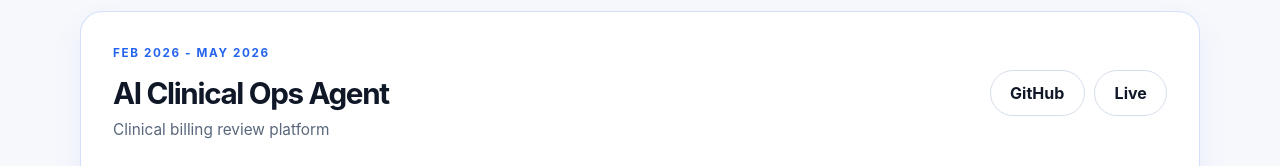
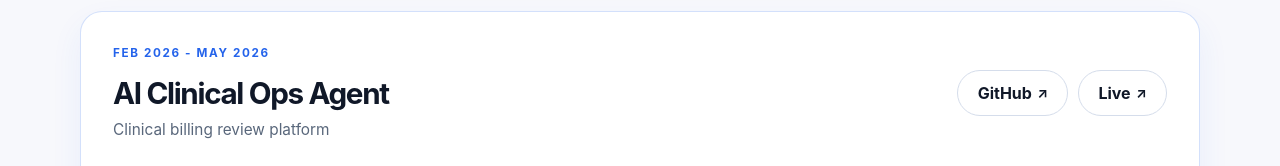
Before and after one commit to jumbomuffin101/Portfolio, a React (Create React App) app: page / in a window 1280 px wide. Shown: the part 2532-2698 px from the top of the page. Built offline with nearby package versions, Linux system fonts and the light colour scheme.

Commit message:
UI rework

```diff
--- a/src/App.css
+++ b/src/App.css
@@ -102,7 +102,19 @@
 }
 
 .section {
+  position: relative;
   padding: clamp(4.5rem, 8vw, 6.5rem) 0 0;
+}
+
+.section + .section::before {
+  position: absolute;
+  top: clamp(2.15rem, 4vw, 3rem);
+  left: 50%;
+  width: min(1120px, calc(100% - 48px));
+  height: 1px;
+  background: linear-gradient(90deg, transparent, var(--border), transparent);
+  content: "";
+  transform: translateX(-50%);
 }
 
 .section-heading {
@@ -227,29 +239,66 @@ p {
   padding: 0.7rem 1.2rem;
   text-decoration: none;
   cursor: pointer;
-  transition: border-color var(--transition), background var(--transition), transform var(--transition);
+  transition:
+    border-color var(--transition),
+    background var(--transition),
+    box-shadow var(--transition),
+    color var(--transition),
+    transform var(--transition);
 }
 
 .button:hover,
 .button:focus-visible {
   outline: none;
-  transform: translateY(-1px);
+  transform: translateY(-2px);
 }
 
 .button-primary {
-  background: var(--accent);
+  background: var(--accent-gradient);
   color: #ffffff;
+  box-shadow: 0 9px 20px rgba(36, 99, 235, 0.16);
 }
 
 .button-primary:hover,
 .button-primary:focus-visible {
-  background: var(--accent-strong);
+  background: var(--accent-gradient-hover);
+  box-shadow: 0 14px 25px rgba(36, 99, 235, 0.24);
 }
 
 .button-secondary {
   border-color: var(--border-strong);
   background: var(--card-bg);
   color: var(--text);
+}
+
+.button-secondary:hover,
+.button-secondary:focus-visible {
+  border-color: var(--accent-border);
+  background: var(--accent-faint);
+  box-shadow: var(--shadow-soft);
+  color: var(--accent);
+}
+
+.button-success,
+.button-success:hover,
+.button-success:focus-visible {
+  border-color: rgba(8, 145, 178, 0.25);
+  background: linear-gradient(120deg, #16866f, var(--accent-cyan));
+  box-shadow: 0 12px 24px rgba(8, 145, 178, 0.18);
+  color: #ffffff;
+}
+
+.project-actions a.button::after {
+  display: inline-block;
+  margin-left: 0.34rem;
+  content: "\2197";
+  font-size: 0.86rem;
+  transition: transform var(--transition);
+}
+
+.project-actions a.button:hover::after,
+.project-actions a.button:focus-visible::after {
+  transform: translate(2px, -2px);
 }
 
 .portrait-panel {
@@ -259,6 +308,7 @@ p {
   box-shadow: var(--shadow);
   overflow: hidden;
   padding: 0.7rem;
+  transition: border-color var(--transition), box-shadow var(--transition), transform var(--transition);
 }
 
 .profile-photo {
@@ -294,6 +344,7 @@ p {
   gap: clamp(1.6rem, 4vw, 3.25rem);
   padding: clamp(1.8rem, 4vw, 2.6rem) 0;
   border-bottom: 1px solid var(--border);
+  transition: border-color var(--transition), background var(--transition);
 }
 
 .experience-meta p {
@@ -340,6 +391,7 @@ p {
   font-size: 0.8rem;
   font-weight: 550;
   padding: 0.32rem 0.68rem;
+  transition: border-color var(--transition), background var(--transition), color var(--transition);
 }
 
 .tag-accent {
@@ -368,6 +420,8 @@ p {
   border-radius: var(--radius-large);
   background: var(--card-bg);
   padding: clamp(1.35rem, 3.5vw, 2rem);
+  box-shadow: 0 2px 8px rgba(21, 38, 70, 0.02);
+  transition: border-color var(--transition), box-shadow var(--transition), transform var(--transition);
 }
 
 .project-featured {
@@ -479,6 +533,7 @@ p {
   border-radius: var(--radius-large);
   background: var(--card-bg);
   padding: clamp(1.35rem, 3vw, 2rem);
+  transition: border-color var(--transition), box-shadow var(--transition);
 }
 
 .education-card {
@@ -555,6 +610,8 @@ p {
   border-radius: var(--radius-large);
   background: var(--card-bg);
   padding: clamp(1.3rem, 4vw, 2.25rem);
+  box-shadow: 0 2px 8px rgba(21, 38, 70, 0.02);
+  transition: border-color var(--transition), box-shadow var(--transition);
 }
 
 .contact-panel p {
@@ -575,6 +632,37 @@ p {
   font-size: 0.88rem;
   padding: 1.6rem 0 2.25rem;
   text-align: center;
+}
+
+@media (hover: hover) {
+  .portrait-panel:hover {
+    border-color: var(--accent-border);
+    box-shadow: var(--shadow-hover);
+    transform: translateY(-2px);
+  }
+
+  .experience-item:hover {
+    border-bottom-color: var(--accent-border);
+    background: linear-gradient(90deg, transparent, var(--accent-faint), transparent);
+  }
+
+  .tag:hover {
+    border-color: var(--accent-border);
+    background: var(--accent-faint);
+    color: var(--accent);
+  }
+
+  .project-case:hover {
+    border-color: var(--accent-border);
+    box-shadow: var(--shadow-hover);
+    transform: translateY(-3px);
+  }
+
+  .credential-card:hover,
+  .contact-panel:hover {
+    border-color: var(--accent-border);
+    box-shadow: var(--shadow-soft);
+  }
 }
 
 @media (prefers-reduced-motion: reduce) {
--- a/src/App.js
+++ b/src/App.js
@@ -103,7 +103,11 @@ function CopyEmailButton({ variant = "primary" }) {
   }
 
   return (
-    <button className={`button button-${variant}`} type="button" onClick={copyEmail}>
+    <button
+      className={`button button-${variant} ${copied ? "button-success" : ""}`}
+      type="button"
+      onClick={copyEmail}
+    >
       {copied ? "Copied!" : "Copy Email"}
     </button>
   );
--- a/src/index.css
+++ b/src/index.css
@@ -11,13 +11,17 @@
   --header-bg: rgba(247, 248, 252, 0.88);
   --accent: #2463eb;
   --accent-strong: #1d4ed8;
+  --accent-cyan: #0891b2;
   --accent-faint: rgba(36, 99, 235, 0.075);
   --accent-glow: rgba(36, 99, 235, 0.14);
   --accent-border: rgba(36, 99, 235, 0.2);
+  --accent-gradient: linear-gradient(120deg, #2463eb 0%, #087fa7 100%);
+  --accent-gradient-hover: linear-gradient(120deg, #1d4ed8 0%, #066783 100%);
   --radius-large: 22px;
   --shadow: 0 24px 60px rgba(21, 38, 70, 0.08);
   --shadow-soft: 0 14px 32px rgba(36, 99, 235, 0.07);
-  --transition: 180ms ease;
+  --shadow-hover: 0 20px 44px rgba(18, 43, 82, 0.1), 0 4px 16px rgba(36, 99, 235, 0.08);
+  --transition: 200ms ease;
 }
 
 :root[data-theme="dark"] {
@@ -33,11 +37,15 @@
   --header-bg: rgba(11, 17, 28, 0.9);
   --accent: #70a2ff;
   --accent-strong: #8eb4ff;
+  --accent-cyan: #55c9e6;
   --accent-faint: rgba(112, 162, 255, 0.11);
   --accent-glow: rgba(112, 162, 255, 0.14);
   --accent-border: rgba(112, 162, 255, 0.26);
+  --accent-gradient: linear-gradient(120deg, #5b91fa 0%, #238aa9 100%);
+  --accent-gradient-hover: linear-gradient(120deg, #70a2ff 0%, #2fa2c4 100%);
   --shadow: 0 24px 60px rgba(0, 0, 0, 0.24);
   --shadow-soft: 0 14px 32px rgba(0, 0, 0, 0.16);
+  --shadow-hover: 0 22px 46px rgba(0, 0, 0, 0.3), 0 4px 16px rgba(112, 162, 255, 0.1);
 }
 
 * {
```
Also changed, not shown: 1 other file (tests, documents, lock files or other folders).
